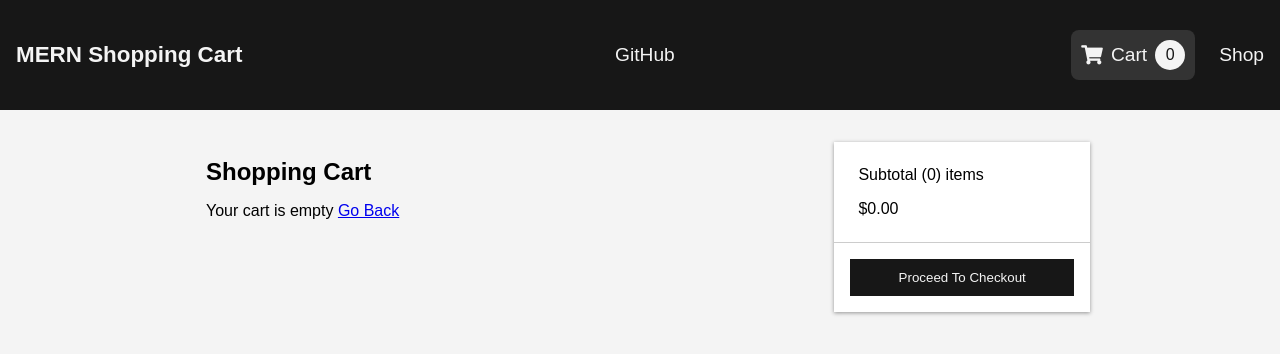
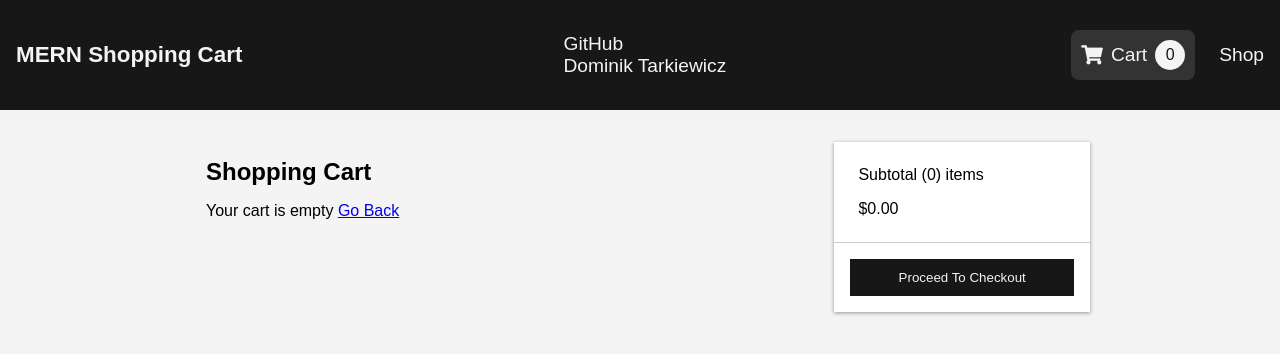
Before and after one commit to Deteerm/mern-shopping-cart, a React (Create React App) app in the folder frontend/: page /cart in a window 1280 px wide. Shown: the top 354 px of the page. Built offline with nearby package versions, Linux system fonts and the light colour scheme.

Commit message:
added my name to the page

```diff
--- a/frontend/src/components/Navbar.js
+++ b/frontend/src/components/Navbar.js
@@ -21,6 +21,8 @@ const Navbar = ({ click }) => {
         href="https://github.com/Deteerm/mern-shopping-cart"
       >
         GitHub
+        <br />
+        Dominik Tarkiewicz
       </a>
       <ul className="navbar__links">
         <li>
```
